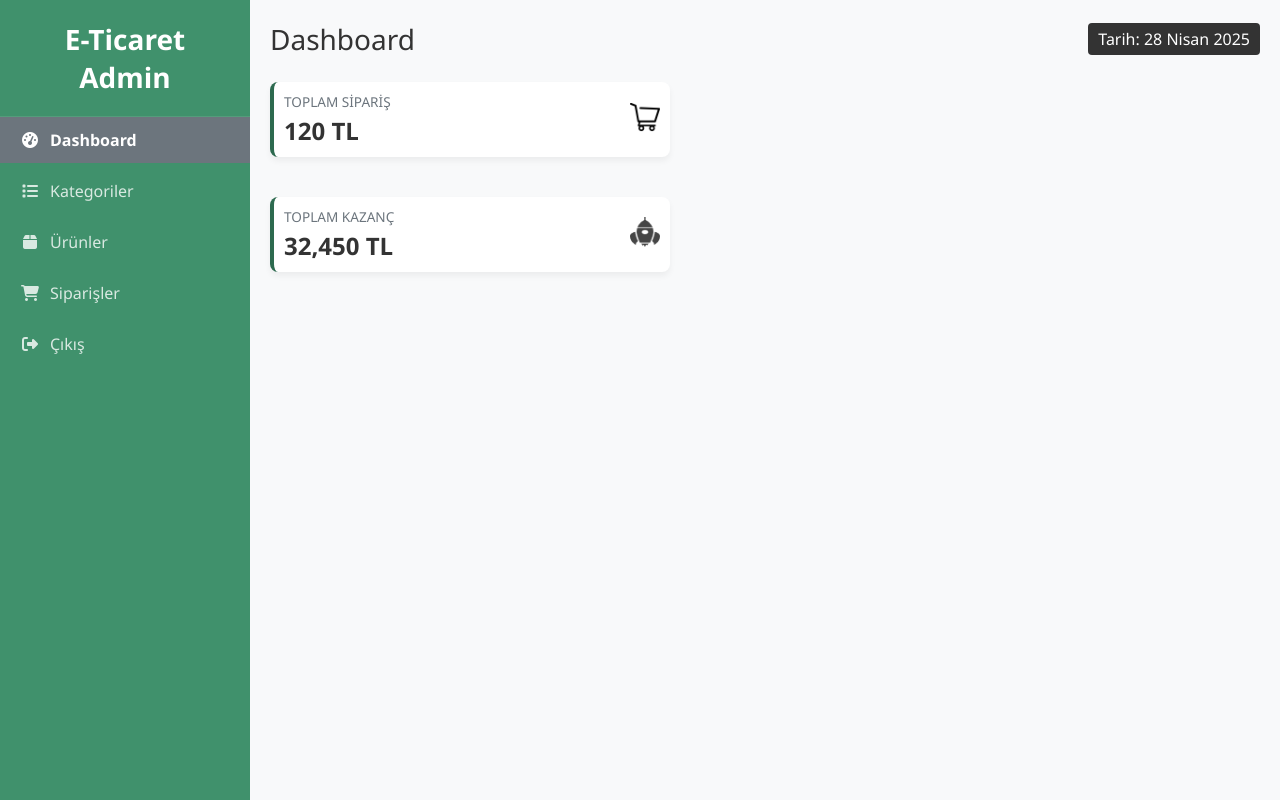
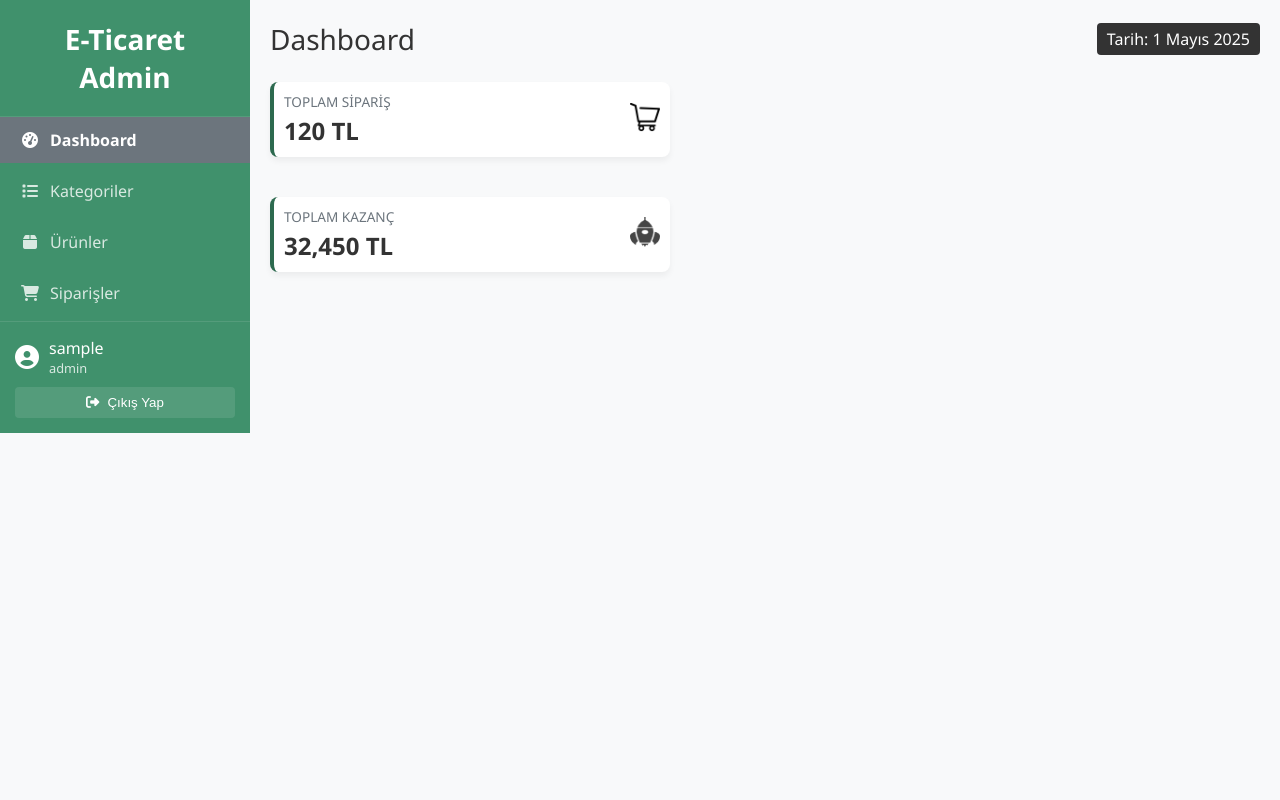
Before and after one commit to cansueser/EticaretWebSite, a website built with webpack: page admin/dashboard.html in a window 1280 px wide. Built offline with nearby package versions, Linux system fonts and the light colour scheme; no server answers; sample sign-in values are in the browser's storage.

Commit message:
feat: Enhance admin panel sidebar and session management with dynamic user info

```diff
--- a/admin/dashboard.html
+++ b/admin/dashboard.html
@@ -26,6 +26,13 @@
         .sidebar {
             background-color: var(--primary-light);
             color: #fff;
+            display: flex;
+            flex-direction: column;
+            height: 100%;
+        }
+
+        .sidebar-menu {
+            flex-grow: 1;
         }
 
         .sidebar-menu a {
@@ -125,12 +132,7 @@
                         Siparişler
                     </a>
                 </li>
-                <li>
-                    <a href="../index.html">
-                        <i class="fas fa-sign-out-alt"></i>
-                        Çıkış
-                    </a>
-                </li>
+                <!-- Admin bilgileri ve çıkış butonu buraya dinamik olarak eklenecek -->
             </ul>
         </div>
 
@@ -140,7 +142,7 @@
                 <h1 style="color: var(--secondary-color);">Dashboard</h1>
                 <div>
                     <span style="background-color: var(--secondary-color); color: white; padding: 5px 10px; border-radius: 4px;">
-                        Tarih: 28 Nisan 2025
+                        Tarih: 1 Mayıs 2025
                     </span>
                 </div>
             </div>
@@ -189,37 +191,8 @@
         </div>
     </div>
 
-    <script>
-        document.addEventListener('DOMContentLoaded', function() {
-            // Menü aktif durumunu ayarlama
-            const currentLocation = window.location.href;
-            const menuItems = document.querySelectorAll('.sidebar-menu a');
-
-            menuItems.forEach(item => {
-                if(item.href === currentLocation) {
-                    item.classList.add('active');
-                } else {
-                    item.classList.remove('active');
-                }
-            });
-
-            // Çıkış yapma işlemi için toast mesajı
-            const logoutLink = document.querySelector('.sidebar-menu a[href="../index.html"]');
-            logoutLink.addEventListener('click', function(e) {
-                e.preventDefault();
-
-                // Toast mesajını göster
-                const toast = document.getElementById('toast');
-                toast.style.display = 'block';
-
-                // 3 saniye sonra kaybolacak
-                setTimeout(function() {
-                    toast.style.display = 'none';
-                    // Yönlendirme yap
-                    window.location.href = '../index.html';
-                }, 1500);
-            });
-        });
-    </script>
+    <!-- JavaScript dosyaları -->
+    <script type="module" src="../js/api-service.js"></script>
+    <script type="module" src="js/admin.js"></script>
 </body>
 </html>
--- a/admin/js/admin.js
+++ b/admin/js/admin.js
@@ -11,7 +11,95 @@ import apiService from '../../js/api-service.js';
 class AdminUI {
     constructor() {
         this.initToast();
+        this.checkSession();
         this.setupEventListeners();
+    }
+
+    /**
+     * Admin oturumunu kontrol et
+     */
+    checkSession() {
+        // sessionStorage'dan admin bilgisini al
+        const adminData = sessionStorage.getItem('admin');
+
+        // Admin oturumu yoksa login sayfasına yönlendir
+        if (!adminData && !window.location.pathname.includes('login.html')) {
+            window.location.href = 'login.html';
+            return;
+        }
+
+        // Admin bilgilerini sakla
+        if (adminData) {
+            this.adminUser = JSON.parse(adminData);
+
+            // Admin adını sidebar'a ekle
+            this.updateAdminInfo();
+        }
+    }
+
+    /**
+     * Admin bilgilerini sidebar'a ekle
+     */
+    updateAdminInfo() {
+        if (!this.adminUser) return;
+
+        const sidebar = document.querySelector('.sidebar');
+        if (!sidebar) return;
+
+        // Eski admin bilgisi varsa kaldır
+        const existingAdminInfo = document.querySelector('.admin-info');
+        if (existingAdminInfo) {
+            existingAdminInfo.remove();
+        }
+
+        // Admin bilgi bölümünü oluştur
+        const adminInfo = document.createElement('div');
+        adminInfo.className = 'admin-info';
+        adminInfo.style = 'padding: 15px; border-top: 1px solid rgba(255,255,255,0.1); margin-top: auto; display: flex; flex-direction: column; gap: 10px;';
+
+        // Admin adı
+        const adminName = document.createElement('div');
+        adminName.style = 'display: flex; align-items: center; gap: 10px;';
+        adminName.innerHTML = `
+            <i class="fas fa-user-circle" style="font-size: 1.5rem;"></i>
+            <div>
+                <div style="font-weight: 500;">${this.adminUser.username || 'Admin'}</div>
+                <div style="font-size: 0.8rem; opacity: 0.8;">${this.adminUser.role || 'YÖNETİCİ'}</div>
+            </div>
+        `;
+
+        // Çıkış butonu
+        const logoutButton = document.createElement('button');
+        logoutButton.className = 'logout-button';
+        logoutButton.style = 'background: rgba(255,255,255,0.1); border: none; color: white; padding: 8px 12px; border-radius: 4px; cursor: pointer; display: flex; align-items: center; justify-content: center; gap: 8px; width: 100%;';
+        logoutButton.innerHTML = '<i class="fas fa-sign-out-alt"></i> Çıkış Yap';
+        logoutButton.addEventListener('click', () => this.logout());
+
+        adminInfo.appendChild(adminName);
+        adminInfo.appendChild(logoutButton);
+
+        // Sidebar'ı esnek hale getir
+        sidebar.style.display = 'flex';
+        sidebar.style.flexDirection = 'column';
+
+        // Admin bilgi bölümünü sidebar'a ekle
+        sidebar.appendChild(adminInfo);
+    }
+
+    /**
+     * Çıkış yapma işlemi
+     */
+    logout() {
+        // Toast mesajını göster
+        this.showToast('Çıkış yapılıyor...');
+
+        // Admin bilgilerini sessionStorage'dan temizle
+        sessionStorage.removeItem('admin');
+
+        // 1 saniye sonra login sayfasına yönlendir
+        setTimeout(() => {
+            window.location.href = 'login.html';
+        }, 1000);
     }
 
     /**
```
Also changed, not shown: admin/categories.html (+8 -6 lines), admin/products.html (+8 -6 lines), api-endpoints.md (+1 -1 lines).
